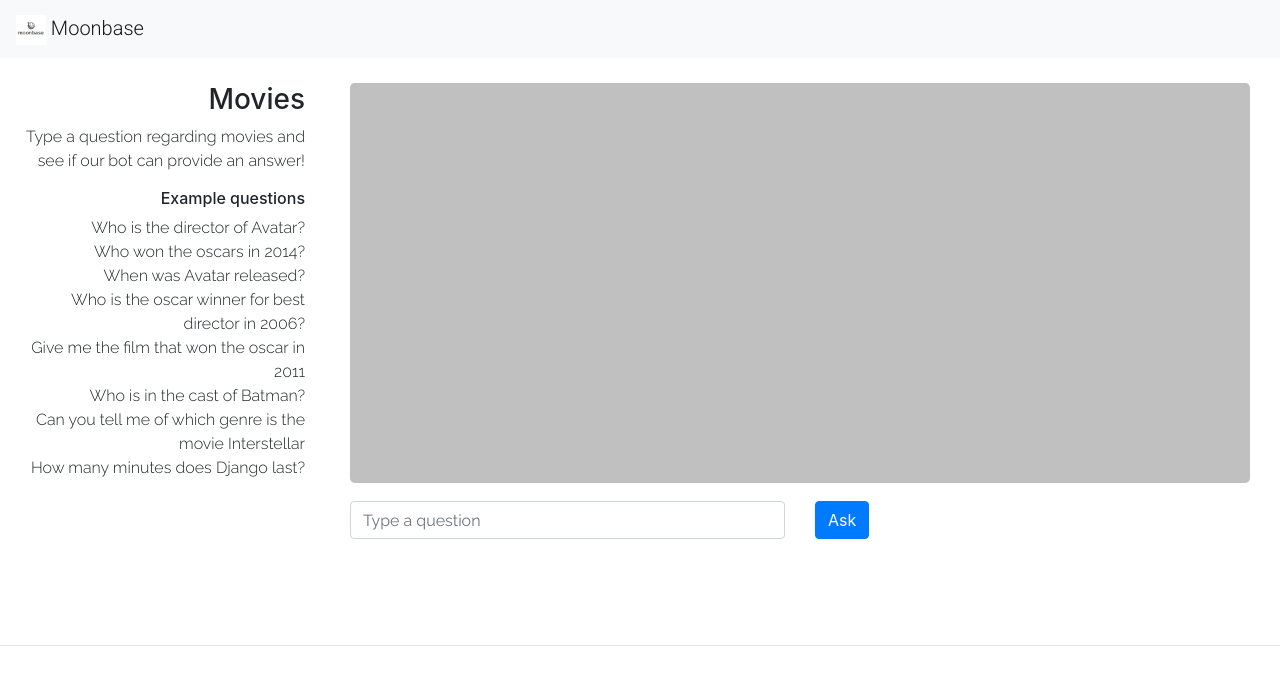
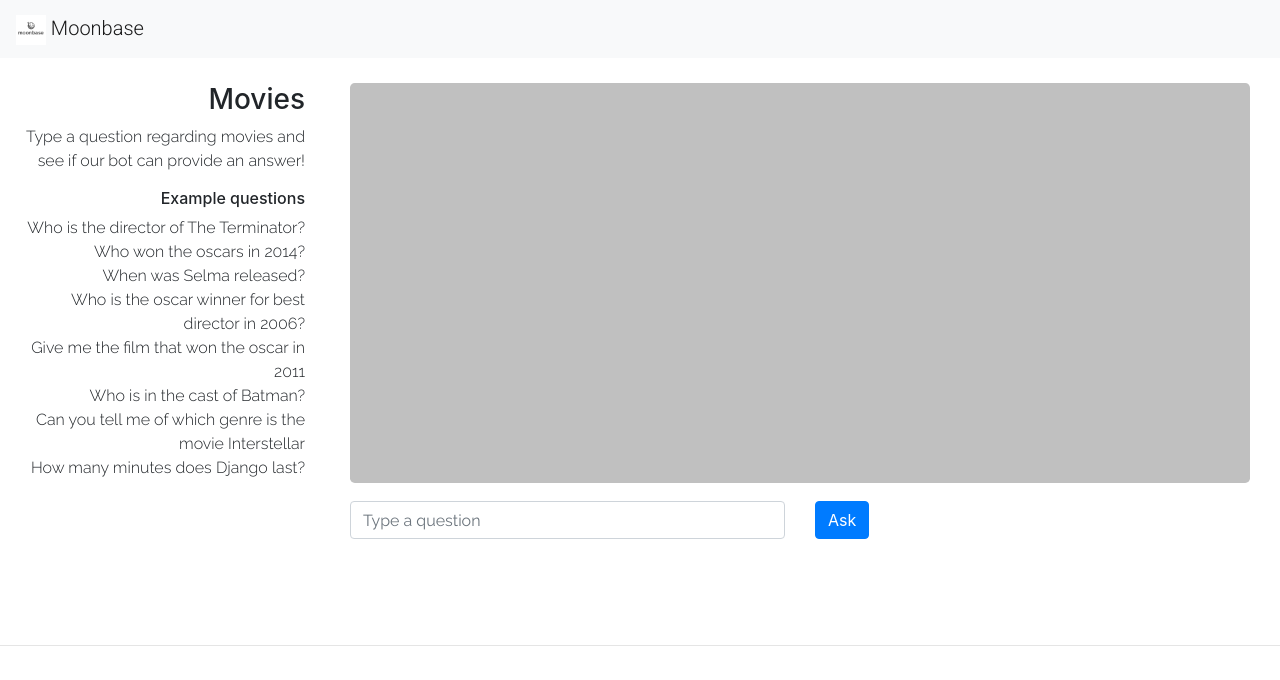
Before and after one commit to wongtoki/WikiDataBot, a Django app: page / in a window 1280 px wide. Shown: the top 680 px of the page. Run offline with Django 3.2, Linux system fonts and the light colour scheme; some libraries are stand-ins or nearby versions.

Commit message:
changed the movie names in the index page

```diff
--- a/wikidata/dialog/templates/index.html
+++ b/wikidata/dialog/templates/index.html
@@ -37,9 +37,9 @@
                     <h3>Movies</h3>
                     <p>Type a question regarding movies and see if our bot can provide an answer!</p>
                     <h6>Example questions</h6>
-                    <p> Who is the director of Avatar?<br>
+                    <p> Who is the director of The Terminator?<br>
                         Who won the oscars in 2014?<br>
-                        When was Avatar released?<br>
+                        When was Selma released?<br>
                         Who is the oscar winner for best director in 2006?<br>
                         Give me the film that won the oscar in 2011<br>
                         Who is in the cast of Batman?<br>
```
